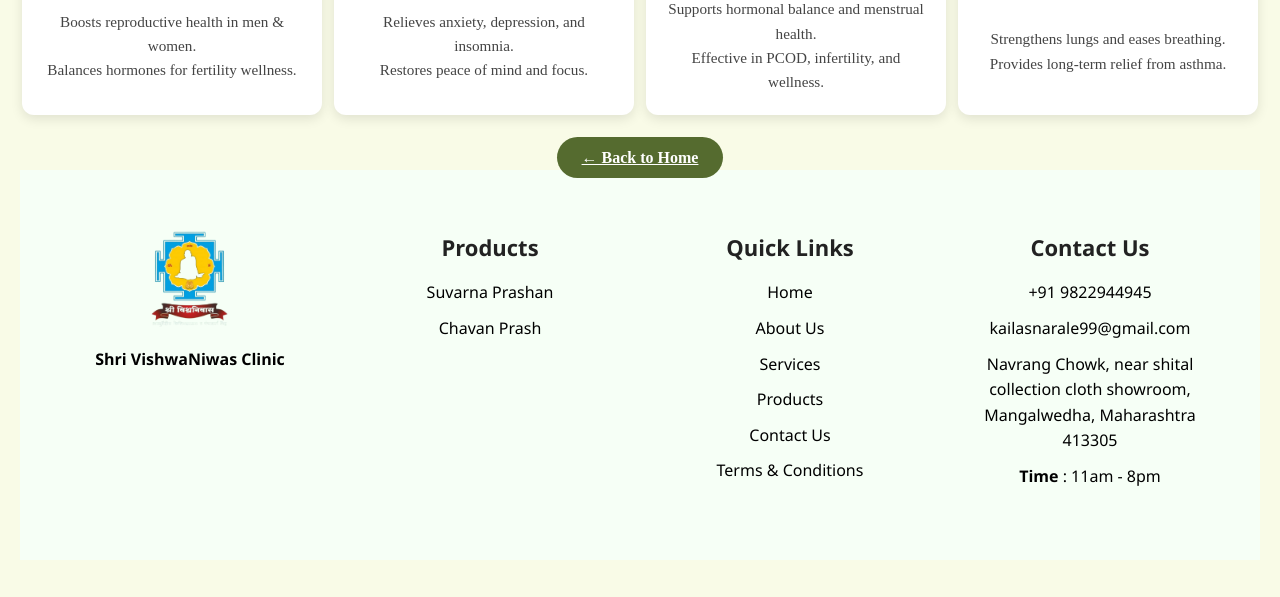
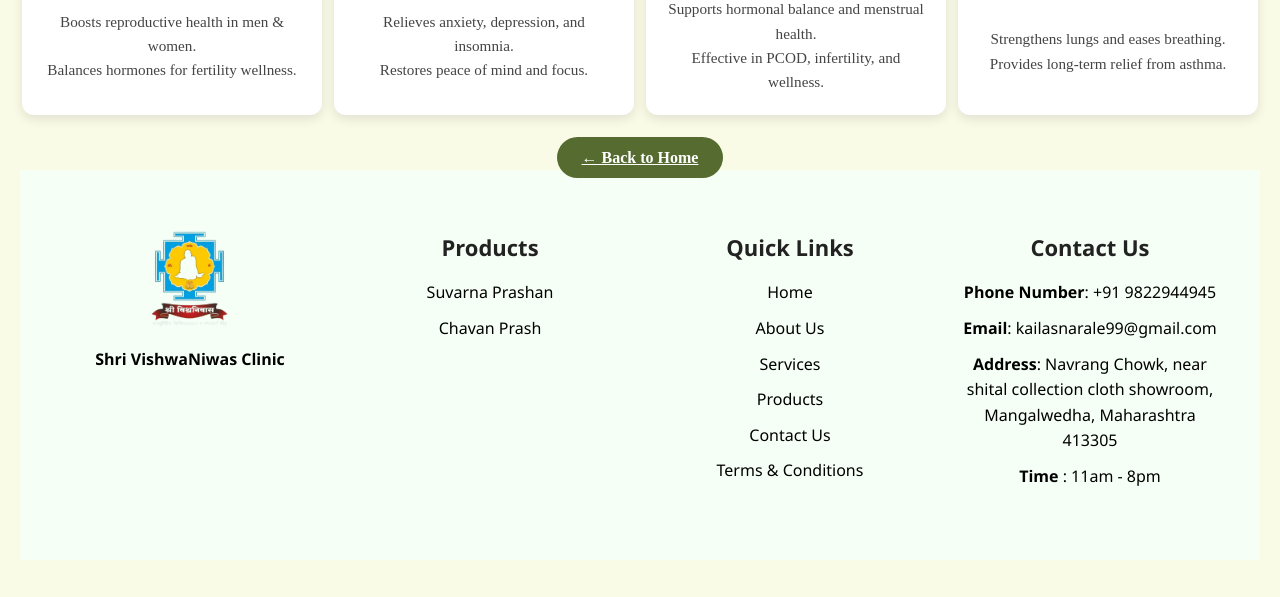
Before and after one commit to vishwapalshinde/Ayurveda-Web-Main, a Flask app: template templates/treatments_clean.html in a window 1280 px wide. Shown: the part 1310-1907 px from the top of the page. Run offline with Flask 3, Linux system fonts and the light colour scheme; the template is opened without the code that fills it, so the values that code supplies are empty.

Commit message:
Refactor contact information layout in footer

```diff
--- a/templates/treatments_clean.html
+++ b/templates/treatments_clean.html
@@ -181,13 +181,10 @@
         <div class="footer-column">
           <h3>Contact Us</h3>
           <ul class="contact-info">
-            <li> +91 9822944945</li>
 
-            <li> kailasnarale99@gmail.com</li>
-            <li>
-              Navrang Chowk, near shital collection cloth showroom, Mangalwedha,
-              Maharashtra 413305
-            </li>
+            <li><b>Phone Number</b>: +91 9822944945</li>
+            <li><b>Email</b>: kailasnarale99@gmail.com</li>
+            <li><b>Address</b>: Navrang Chowk, near shital collection cloth showroom, Mangalwedha, Maharashtra 413305</li>
             <li><b>Time</b> : 11am - 8pm</li>
           </ul>
         </div>
```
